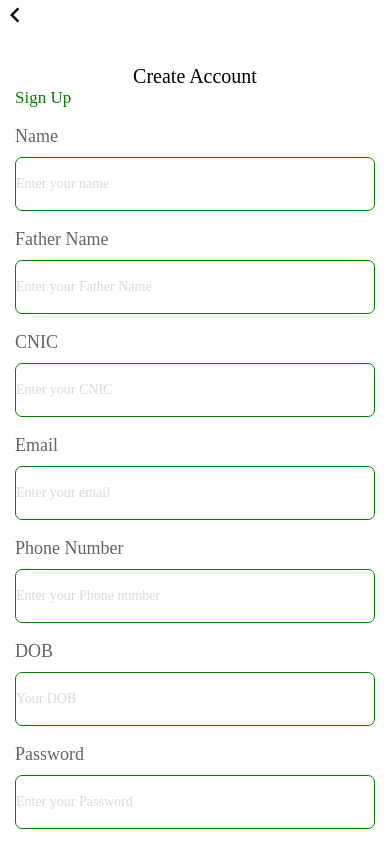
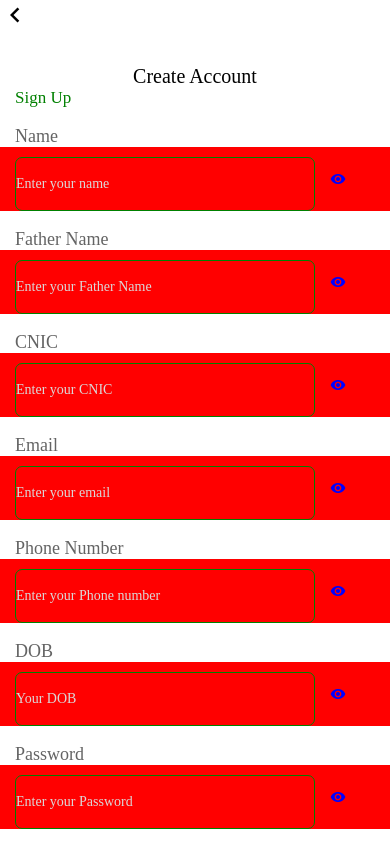
Before and after one commit to Shehiryar12/MyCrops, a React Native app: screen / in a window 390 px wide. Shown: the top 844 px of the page. Built offline with nearby package versions, Linux system fonts and the light colour scheme.

Commit message:
create crops account

```diff
--- a/Src/Components/CustomTextInput.js
+++ b/Src/Components/CustomTextInput.js
@@ -1,16 +1,25 @@
 import { StyleSheet, Text, TextInput, View } from 'react-native'
 import React from 'react'
 import { Font } from '../Constant/Fonts'
+import Icon from 'react-native-vector-icons/MaterialIcons'
 
 export default function CustomTextInput(props) {
   return (
     <View>
 
     <Text style={styles.Name}>{props.title}</Text>
+       <View style={styles.createicon}>
+
       <TextInput  style={styles.input} placeholder={props.placeholder} placeholderTextColor={"#DBD8D8"} keyboardType={props.keyboardtype}
-      secureTextEntry={props.secureTextEntry}/>
+      secureTextEntry={props.secureTextEntry} />
+      <Icon name="visibility" style={styles.icon } />
+
+      </View>
+
+
 
     </View>
+
   )
 }
 
@@ -25,6 +34,7 @@ const styles = StyleSheet.create({
         color:"black",
         height:54,
         marginTop:10,
+        width:300,
       },
 
         Name:{
@@ -35,4 +45,18 @@ const styles = StyleSheet.create({
         fontFamily:Font.medium
 
    },
+
+    icon:{
+      fontSize:16,
+      color:"blue"
+      //  textAlign:'right'
+
+
+    },
+    createicon:{
+       backgroundColor:'red',
+       flexDirection:'row',
+       alignItems:'center'
+
+    }
 })
--- a/Src/Screens/Register.js
+++ b/Src/Screens/Register.js
@@ -14,7 +14,7 @@ export default function Register() {
       <Text style={styles.create}>Create Account</Text>
       <Text style={styles.Sign}>Sign Up</Text>
 
-      <CustomTextInput placeholder="Enter your name" title="Name"/>
+      <CustomTextInput placeholder="Enter your name" title="Name" />
       <CustomTextInput placeholder="Enter your Father Name" title="Father Name"/>
       <CustomTextInput placeholder="Enter your CNIC" title="CNIC" keyboardtype={"phone-pad"}/>
       <CustomTextInput placeholder="Enter your email" title="Email" keyboardtype={"email-address"}/>
```
